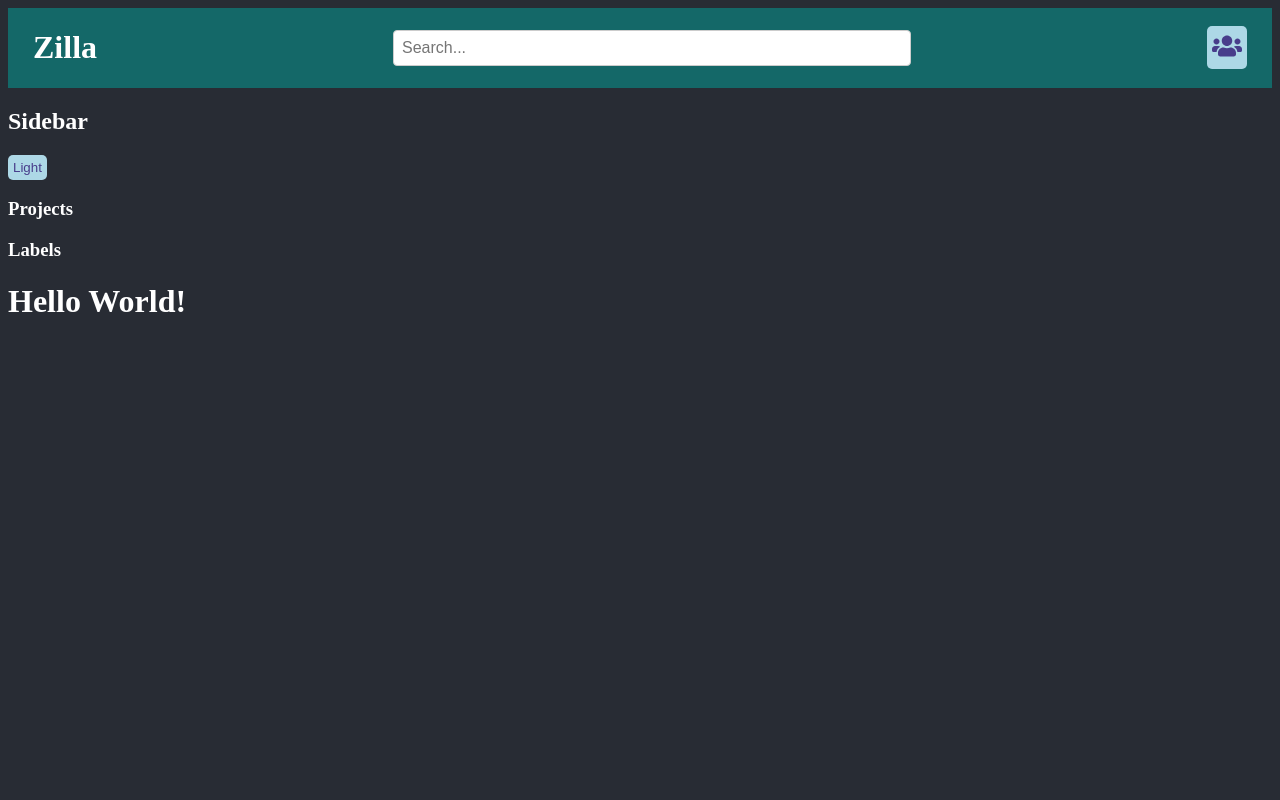
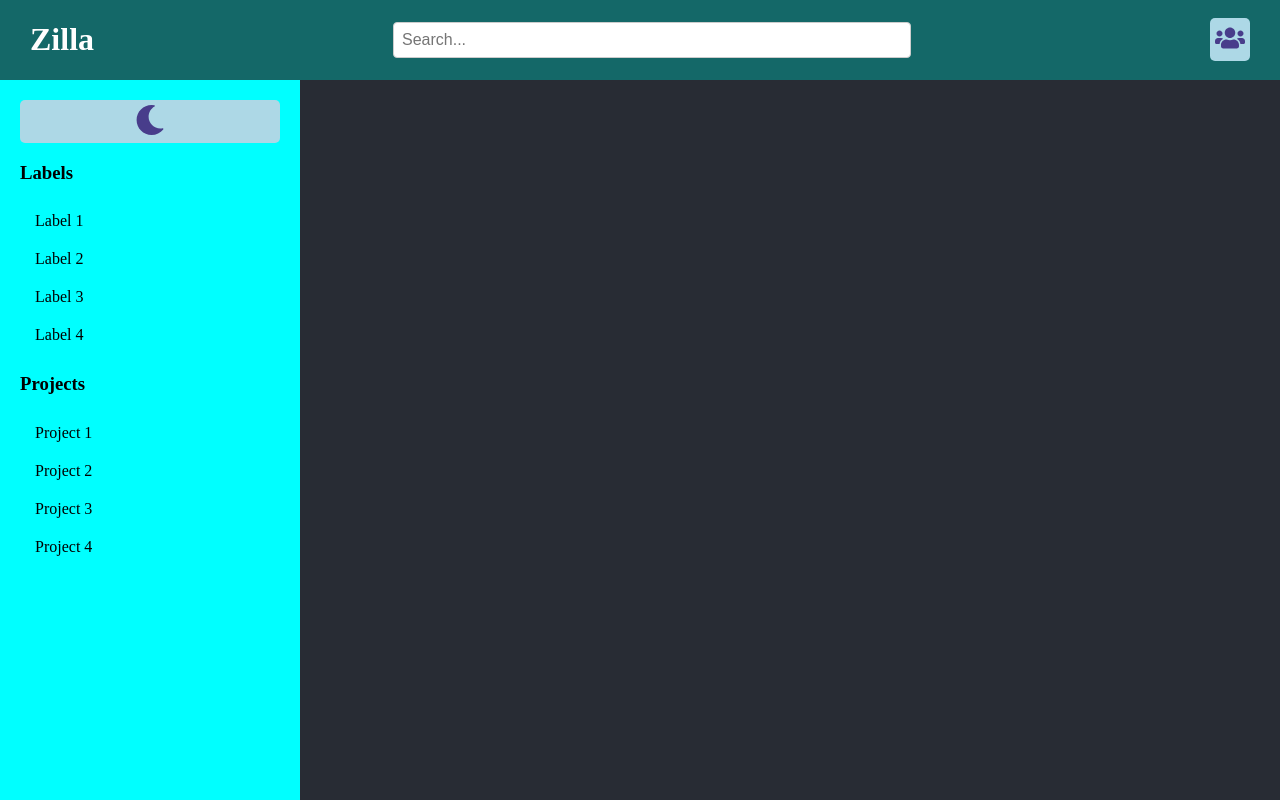
Before and after one commit to Crystelab/Zilla, a React (Create React App) app: page / in a window 1280 px wide. Shown: the top 800 px of the page. Built offline with nearby package versions, Linux system fonts and the light colour scheme.

Commit message:
Sidebar update

```diff
--- a/src/App.css
+++ b/src/App.css
@@ -1,14 +1,8 @@
 body {
   background-color: #282c34;
   color: white;
-}
-
-.header {
-  display: flex;
-  justify-content: space-between;
-  align-items: center;
-  padding: 0 25px;
-  background-color: rgb(20, 104, 104);
+  margin: 0;
+  padding: 0;
 }
 
 button {
@@ -28,3 +22,48 @@ input {
   font-size: 16px;
   width: 500px;
 }
+
+/* Header */
+.header {
+  display: flex;
+  justify-content: space-between;
+  align-items: center;
+  padding: 0 30px;
+  background-color: rgb(20, 104, 104);
+}
+
+/* Sidebar */
+.Sidebar {
+  height: 100vh;
+  width: 260px;
+  background-color: aqua;
+  color: black;
+  display: flex;
+  flex-direction: column;
+  padding: 20px;
+}
+
+.Sidebar ul {
+  list-style: none;
+  padding: 0;
+  margin: 0;
+}
+
+.Sidebar .row {
+  display: flex;
+  align-items: center;
+  gap: 10px;
+  padding: 10px 15px;
+  border-radius: 8px;
+  cursor: pointer;
+  transition: background-color 0.2s ease, transform 0.1s ease;
+}
+
+.Sidebar .row:hover {
+  background-color: #3a3a3a;
+  transform: translateX(3px);
+}
+
+.Sidebar .row div {
+  font-size: 1rem;
+}
--- a/src/components/Sidebar/DarkModeButton.tsx
+++ b/src/components/Sidebar/DarkModeButton.tsx
@@ -1,15 +1,18 @@
 import { useState } from "react";
+import { FaSun, FaMoon } from "react-icons/fa";
 
 function DarkModeButton() {
 
-    const [dark, setDark] = useState('Light');
+  const [isDark, setIsDark] = useState(false);
 
   const handleClick = () => {
-        setDark(dark === 'Light'? 'Dark' : 'Light');
+    setIsDark(!isDark);
   };
 
   return (
-        <button onClick={handleClick}>{dark}</button>
+    <button onClick={handleClick}>
+      {isDark ? <FaSun size={30}/> : <FaMoon size={30}/>}
+    </button>
   );
 }
 
--- a/src/components/Sidebar/Sidebar.tsx
+++ b/src/components/Sidebar/Sidebar.tsx
@@ -1,12 +1,33 @@
 import DarkModeButton from "./DarkModeButton";
+import labels from "../../data/label.json"
+import projects from "../../data/project.json"
 
 function Sidebar() {
   return (
-       <div>
-         <h2 className="title" > Sidebar</h2>
-         <DarkModeButton></DarkModeButton>
+    <div className="Sidebar">
+      <DarkModeButton />
+      <h3>Labels</h3>
+      <ul>
+          {labels.map((val, key) => (
+          <li
+          key={key}
+          className="row"
+          >
+            <div>{val.name}</div>
+          </li>
+        ))}
+        </ul>
       <h3>Projects</h3>
-         <h3>Labels</h3>
+      <ul>
+        {projects.map((val, key) => (
+        <li
+        key={key}
+        className="row"
+        >
+          <div>{val.name}</div>
+        </li>
+      ))}
+      </ul>
     </div>
   );
 }
```
Lines whose indentation alone changed are shown as unchanged.
